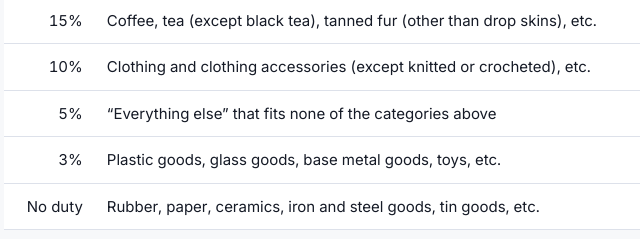
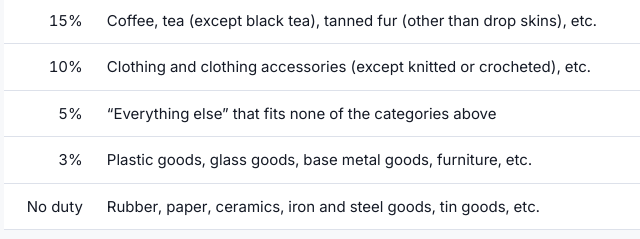
Before and after one commit to ktvr25277/import-square, a plain HTML site: page en-exceptions.html in a window 1280 px wide. Shown: the part 1181-1420 px from the top of the page, 276-916 px from the left. Drawn offline with Linux system fonts and the light colour scheme.

```diff
--- a/en-exceptions.html
+++ b/en-exceptions.html
@@ -36,7 +36,7 @@
 <figure class="pic"><img src="exceptions.jpg" width="1200" height="800" alt="Watercolor of a leather bag, a knit sweater and leather shoes lined up on a floor" decoding="async"></figure>
 <div class="answer">For an ordinary parcel with a total taxable value of ¥200,000 or less, you can work out the duty with the broad “simplified tax rates” instead of looking up each item. Leather bags, knitted clothing, footwear and some other items are not eligible for the simplified rates, and the regular duty rate applies to them.</div>
 <h2>Simplified tax rates (customs duty)</h2>
-<div class="table-scroll"><table><tr><th class="n">Rate</th><th>Main items</th></tr><tr><td class='n'>20%</td><td>Tomato sauce, ice confectionery, tanned fur (drop skins), fur products, etc.</td></tr><tr><td class='n'>15%</td><td>Coffee, tea (except black tea), tanned fur (other than drop skins), etc.</td></tr><tr><td class='n'>10%</td><td>Clothing and clothing accessories (except knitted or crocheted), etc.</td></tr><tr><td class='n'>5%</td><td>“Everything else” that fits none of the categories above</td></tr><tr><td class='n'>3%</td><td>Plastic goods, glass goods, base metal goods, toys, etc.</td></tr><tr><td class='n'>No duty</td><td>Rubber, paper, ceramics, iron and steel goods, tin goods, etc.</td></tr></table></div>
+<div class="table-scroll"><table><tr><th class="n">Rate</th><th>Main items</th></tr><tr><td class='n'>20%</td><td>Tomato sauce, ice confectionery, tanned fur (drop skins), fur products, etc.</td></tr><tr><td class='n'>15%</td><td>Coffee, tea (except black tea), tanned fur (other than drop skins), etc.</td></tr><tr><td class='n'>10%</td><td>Clothing and clothing accessories (except knitted or crocheted), etc.</td></tr><tr><td class='n'>5%</td><td>“Everything else” that fits none of the categories above</td></tr><tr><td class='n'>3%</td><td>Plastic goods, glass goods, base metal goods, furniture, etc.</td></tr><tr><td class='n'>No duty</td><td>Rubber, paper, ceramics, iron and steel goods, tin goods, etc.</td></tr></table></div>
 <p>Liquor follows separate rules, per liter: ¥70 for wine, ¥20 for spirits such as shochu, and ¥30 for sake, cider and similar drinks.</p>
 <h2>Main items that cannot use the simplified rates</h2>
 <ul><li>Cereals such as rice, milk and cream, and prepared meat products</li><li>Tobacco and refined salt</li><li>Leather goods such as travel goods and handbags</li><li>Knitted clothing and footwear</li><li>Imitation jewellery (other than base metal)</li></ul>
```
